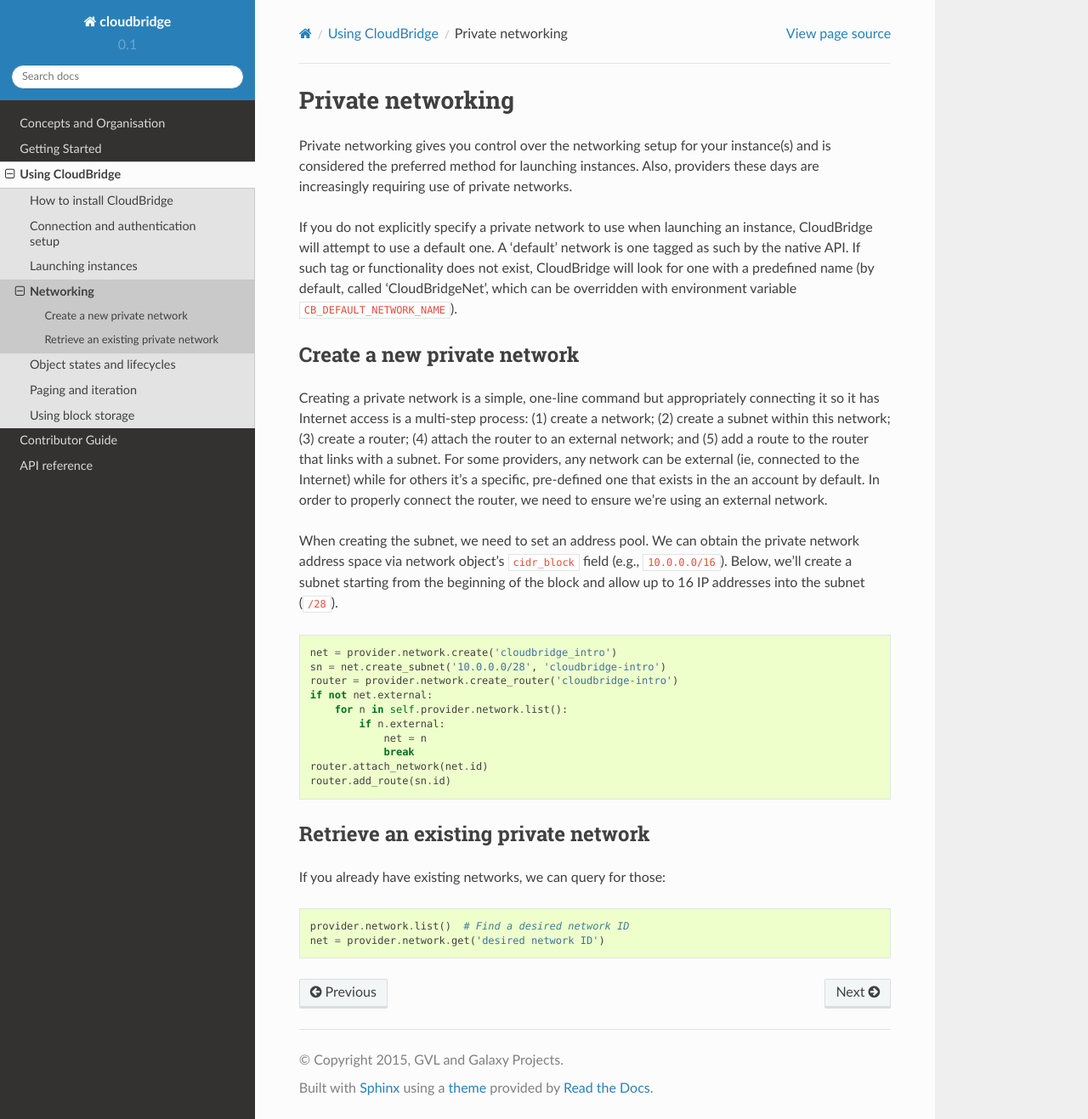
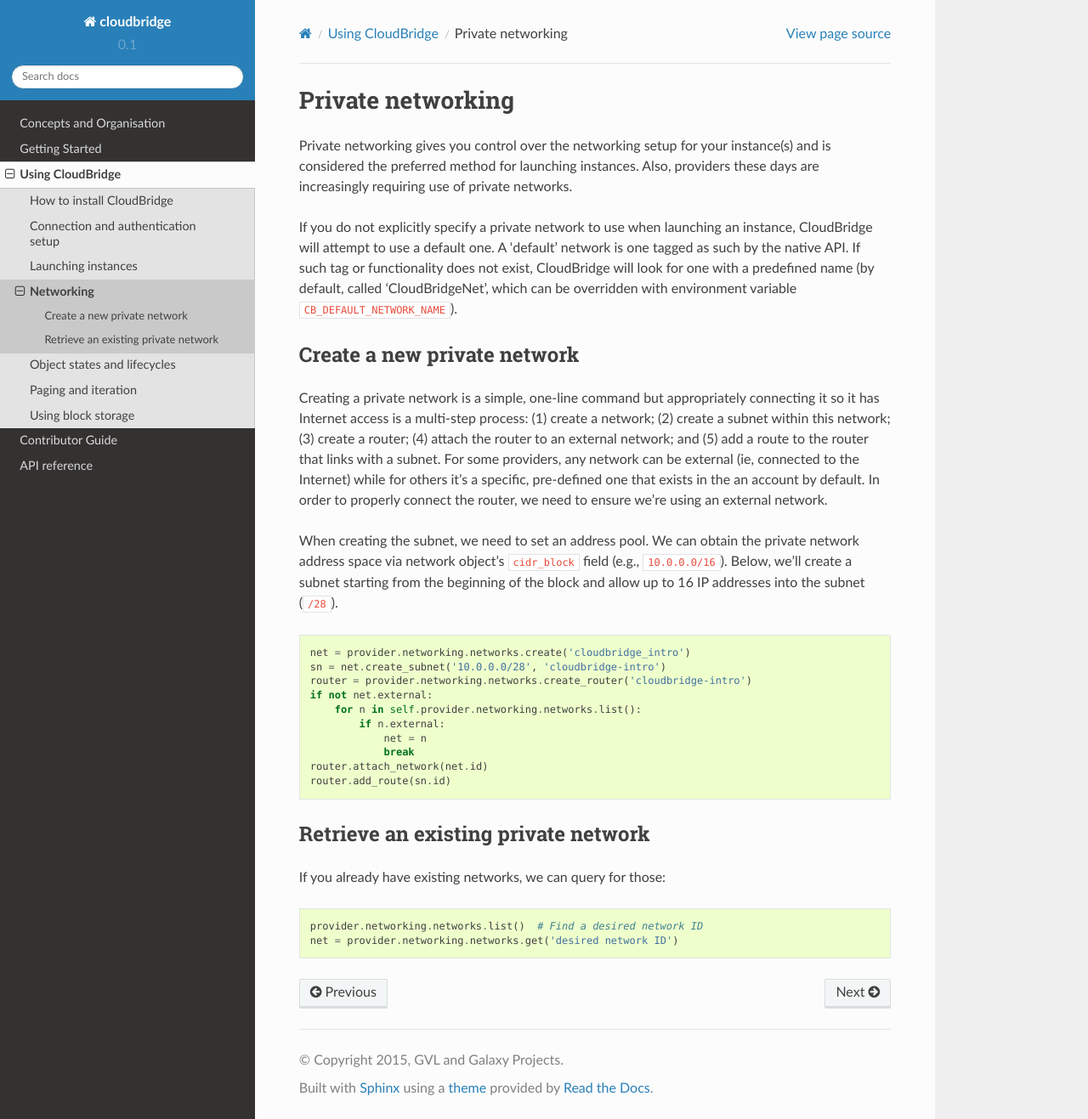
Before and after one commit to CloudVE/cloudbridge, a Sphinx documentation site: the page built from docs/topics/networking.rst, in a window 1280 px wide and 1317 px high. Shown: the whole window at 85% size. Built offline with Sphinx 7.4.7 and the Read the Docs theme 2.0.0, drawn with Linux system fonts in a browser that asks for light colours.

Commit message:
Partial docs update for recent netowkring changes.
SVG needs completing.

```diff
--- a/docs/getting_started.rst
+++ b/docs/getting_started.rst
@@ -134,7 +134,7 @@
 
 .. code-block:: python
 
-    fip = provider.network.create_floating_ip()
+    fip = provider.networking.networks.create_floating_ip()
     inst.add_floating_ip(fip.public_ip)
     inst.refresh()
     inst.public_ips
--- a/docs/topics/networking.rst
+++ b/docs/topics/networking.rst
@@ -29,11 +29,11 @@
 
 .. code-block:: python
 
-    net = provider.network.create('cloudbridge_intro')
+    net = provider.networking.networks.create('cloudbridge_intro')
     sn = net.create_subnet('10.0.0.0/28', 'cloudbridge-intro')
-    router = provider.network.create_router('cloudbridge-intro')
+    router = provider.networking.networks.create_router('cloudbridge-intro')
     if not net.external:
-        for n in self.provider.network.list():
+        for n in self.provider.networking.networks.list():
             if n.external:
                 net = n
                 break
@@ -46,5 +46,5 @@
 
 .. code-block:: python
 
-    provider.network.list()  # Find a desired network ID
-    net = provider.network.get('desired network ID')
+    provider.networking.networks.list()  # Find a desired network ID
+    net = provider.networking.networks.get('desired network ID')
```
Also changed, not shown: docs/api_docs/cloud/services.rst (+6 -1 lines), docs/extras/_images/object_relationships_detailed.svg.
